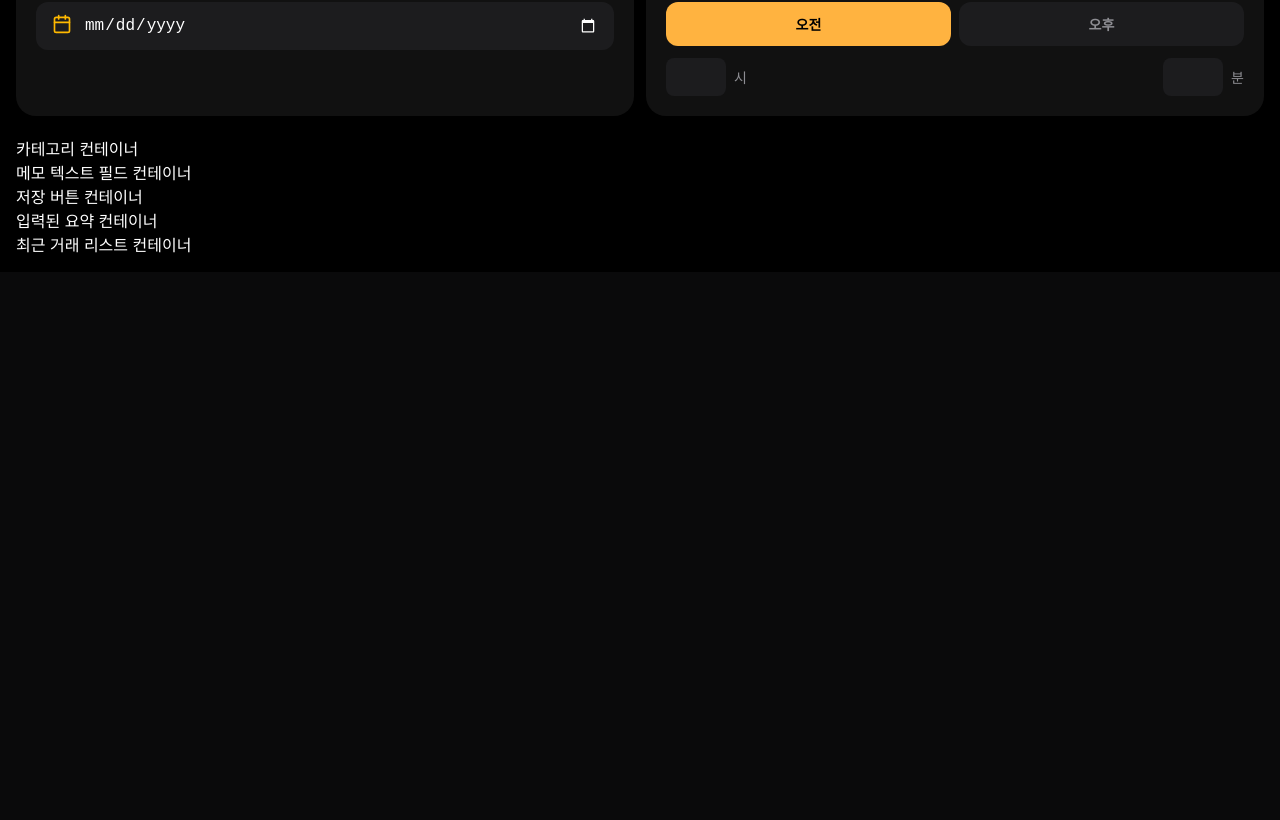
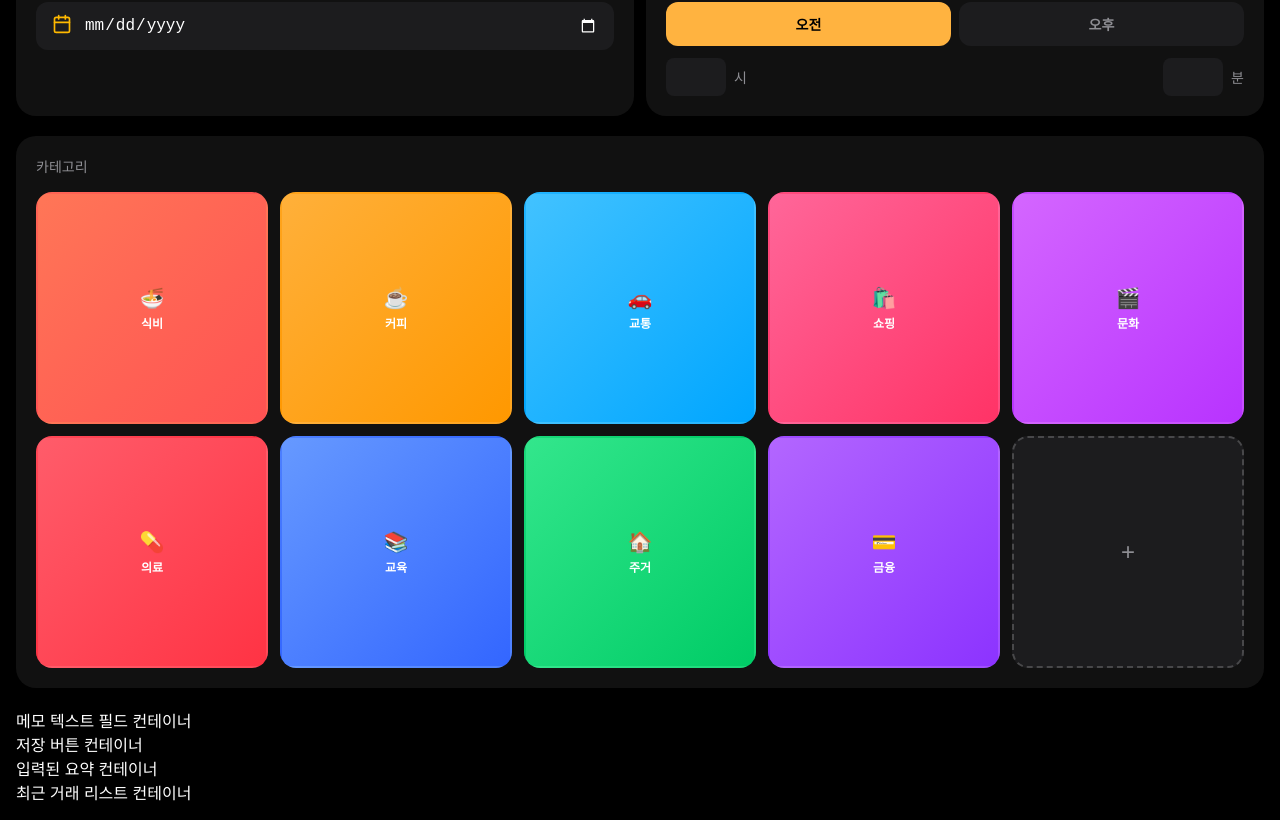
Before and after one commit to kb-7th-household-account-book/vue-account-book, a Vue app: page / in a window 1280 px wide. Shown: the part 615-1435 px from the top of the page. Before the commit the page ends 887 px from the top, so only its background shows below. Built offline with nearby package versions, Linux system fonts and the light colour scheme; a web font is replaced by a local one.

Commit message:
feat: 카테고리 버튼 컴포넌트 추가

```diff
--- a/src/components/transaction-register/MidCategoryButton.vue
+++ b/src/components/transaction-register/MidCategoryButton.vue
@@ -0,0 +1,120 @@
+<script setup>
+const props = defineProps({
+    modelValue: {
+        type: String,
+        default: ''
+    }
+});
+
+const emit = defineEmits(['update:modelValue']);
+
+// 클릭 시 영문 ID를 부모(v-model)로 전달
+const selectCategory = (categoryId) => {
+    emit('update:modelValue', categoryId);
+};
+
+// 매핑 테이블과 이미지 기반 데이터 구성
+const categories = [
+    { id: 'FOOD', label: '식비', icon: '🍜', bg: 'linear-gradient(135deg, #FF7657, #FF5252)' },
+    { id: 'COFFEE', label: '커피', icon: '☕', bg: 'linear-gradient(135deg, #FFB03A, #FF9800)' },
+    { id: 'TRANSPORT', label: '교통', icon: '🚗', bg: 'linear-gradient(135deg, #42C2FF, #00A6FF)' },
+    { id: 'SHOPPING', label: '쇼핑', icon: '🛍️', bg: 'linear-gradient(135deg, #FF6699, #FF3366)' },
+    { id: 'CULTURE', label: '문화', icon: '🎬', bg: 'linear-gradient(135deg, #D466FF, #B833FF)' },
+    { id: 'MEDICAL', label: '의료', icon: '💊', bg: 'linear-gradient(135deg, #FF5C6A, #FF3344)' },
+    { id: 'EDUCATION', label: '교육', icon: '📚', bg: 'linear-gradient(135deg, #6699FF, #3366FF)' },
+    { id: 'HOUSING', label: '주거', icon: '🏠', bg: 'linear-gradient(135deg, #33E68C, #00CC66)' },
+    { id: 'FINANCE', label: '금융', icon: '💳', bg: 'linear-gradient(135deg, #B366FF, #8C33FF)' }
+];
+</script>
+
+<template>
+    <section class="input-card">
+        <p class="section-label">카테고리</p>
+
+        <div class="category-grid">
+            <button
+                v-for="cat in categories"
+                :key="cat.id"
+                :class="['category-item', { active: modelValue === cat.id }]"
+                :style="{ background: cat.bg }"
+                @click="selectCategory(cat.id)"
+            >
+                <span class="icon">{{ cat.icon }}</span>
+                <span class="label">{{ cat.label }}</span>
+            </button>
+
+            <button class="category-item add-btn">
+                <span class="icon plus-icon">+</span>
+            </button>
+        </div>
+    </section>
+</template>
+
+<style scoped>
+/* 공통 카드 스타일 */
+.input-card {
+    background-color: #111111;
+    border-radius: 20px;
+    padding: 20px;
+    margin-bottom: 20px;
+}
+
+.section-label {
+    font-size: 14px;
+    color: #8e8e93;
+    margin-bottom: 16px;
+}
+
+/* 💡 CSS Grid를 사용하여 5열(columns) 배치 */
+.category-grid {
+    display: grid;
+    grid-template-columns: repeat(5, 1fr);
+    gap: 12px;
+}
+
+/* 개별 버튼 스타일 */
+.category-item {
+    display: flex;
+    flex-direction: column;
+    align-items: center;
+    justify-content: center;
+    aspect-ratio: 1 / 1; /* 정사각형 비율 유지 */
+    border-radius: 16px;
+    border: 2px solid transparent; /* active 상태 테두리를 위한 공간 확보 */
+    cursor: pointer;
+    transition: transform 0.1s ease, border-color 0.2s ease;
+}
+
+/* 선택(활성화) 되었을 때 하얀색 테두리 표시 */
+.category-item.active {
+    border-color: #b8b8b8b7;
+    transform: scale(0.95); /* 눌린 듯한 효과 */
+}
+
+.icon {
+    font-size: 20px;
+    margin-bottom: 4px;
+}
+
+.label {
+    color: #ffffff;
+    font-size: 12px;
+    font-weight: 600;
+}
+
+/* UI 전용 더보기(+) 버튼 스타일 */
+.add-btn {
+    background: #1c1c1e;
+    border: 2px dashed #48484a; /* 점선 테두리 */
+    cursor: default; /* 클릭 기능 없음을 시각적으로 표현 */
+}
+.add-btn:active {
+    transform: none; /* 클릭 모션 제거 */
+}
+
+.plus-icon {
+    color: #8e8e93;
+    font-size: 24px;
+    margin-bottom: 0;
+}
+</style>
--- a/src/views/TransactionRegister.vue
+++ b/src/views/TransactionRegister.vue
@@ -3,7 +3,7 @@ import TopTypeButton from '@/components/transaction-register/TopTypeButton.vue';
 import TopMoneyField from '@/components/transaction-register/TopMoneyField.vue';
 import MidDateField from '@/components/transaction-register/MidDateField.vue';
 import MidTimeField from '@/components/transaction-register/MidTimeField.vue';
-
+import MidCategoryButton from '@/components/transaction-register/MidCategoryButton.vue';
 
 import { ref } from 'vue';
 
@@ -12,6 +12,8 @@ const transactionAmount = ref(''); // 입력된 금액을 저장할 반응형
 
 const transactionDate = ref('');
 const transactionTime = ref({ period: 'AM', hour: '', minute: ''});
+
+const transactionCategory = ref('');
 
 </script>
 <template>
@@ -56,7 +58,9 @@ const transactionTime = ref({ period: 'AM', hour: '', minute: ''});
                 <MidDateField v-model="transactionDate"/>
                 <MidTimeField v-model="transactionTime"/>
             </div>
-            <div> 카테고리 컨테이너 </div>
+            <div>
+                <MidCategoryButton v-model="transactionCategory"/>
+            </div>
             <div> 메모 텍스트 필드 컨테이너 </div>
             <div> 저장 버튼 컨테이너 </div>
         </div>
```
